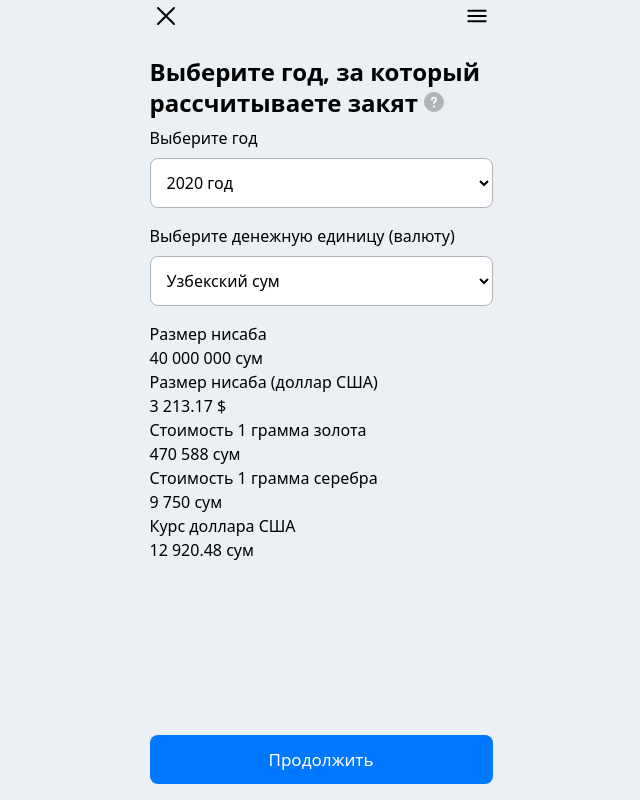
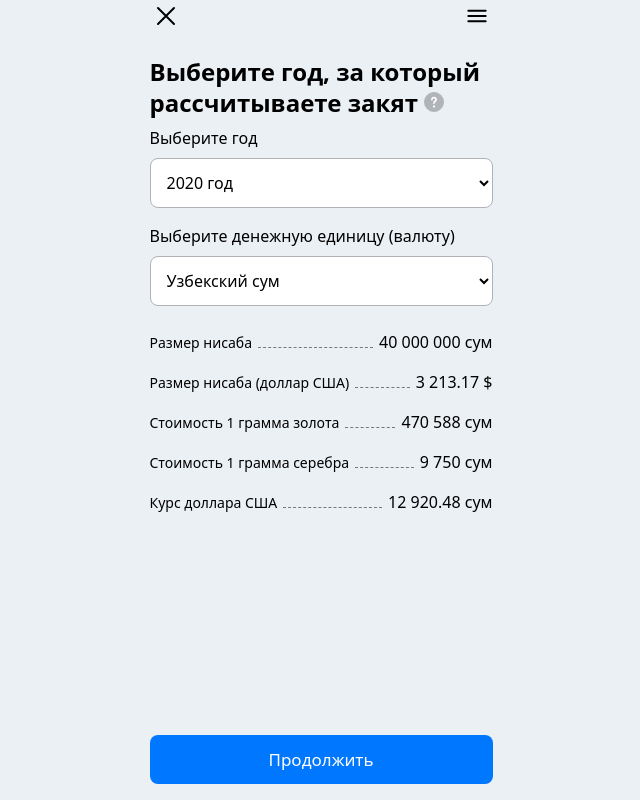
Before and after one commit to Muhammadjewel/zakotim, a website: page 02.html in a window 1280 px wide. Shown: the whole page, without its empty margins (319-959 px from the left). Drawn offline with Linux system fonts and the light colour scheme; a web font is replaced by a local one.

Commit message:
Add dotted-dl styles

```diff
--- a/02.html
+++ b/02.html
@@ -59,21 +59,31 @@
           </select>
         </div>
 
-        <dl>
+        <dl class="dotted-dl">
+          <div class="dotted-dl__item">
             <dt>Размер нисаба</dt>
             <dd>40 000 000 сум</dd>
+          </div>
 
+          <div class="dotted-dl__item">
             <dt>Размер нисаба (доллар США)</dt>
             <dd>3 213.17 $</dd>
+          </div>
 
+          <div class="dotted-dl__item">
             <dt>Стоимость 1 грамма золота</dt>
             <dd>470 588 сум</dd>
+          </div>
 
+          <div class="dotted-dl__item">
             <dt>Стоимость 1 грамма серебра</dt>
             <dd>9 750 сум</dd>
+          </div>
 
+          <div class="dotted-dl__item">
             <dt>Курс доллара США</dt>
             <dd>12 920.48 сум</dd>
+          </div>
         </dl>
       </form>
     </div>
--- a/css/input.css
+++ b/css/input.css
@@ -164,6 +164,35 @@ input {
 }
 
 
+/* DOTTED-DL */
+.dotted-dl {
+  display: grid;
+  gap: 16px;
+  margin-top: 8px;
+  font-size: 14px;
+  line-height: 1.4;
+}
+
+.dotted-dl__item {
+  display: flex;
+  align-items: baseline;
+  gap: 6px;
+}
+
+.dotted-dl__item::after {
+  content: '';
+  flex-grow: 1;
+  border-bottom: 1px dashed #76787A;
+}
+
+.dotted-dl dd {
+  order: 1;
+  font-size: 16px;
+  line-height: 1.5;
+  font-weight: 500;
+}
+
+
 /* FORM */
 .form {
   display: grid;
```
Also changed, not shown: css/output.css. Lines whose indentation alone changed are shown as unchanged.
